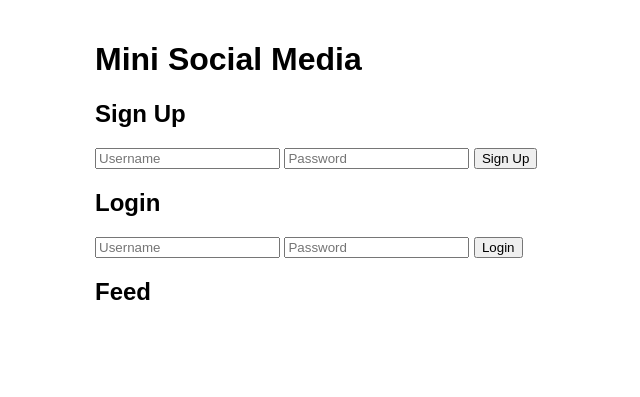
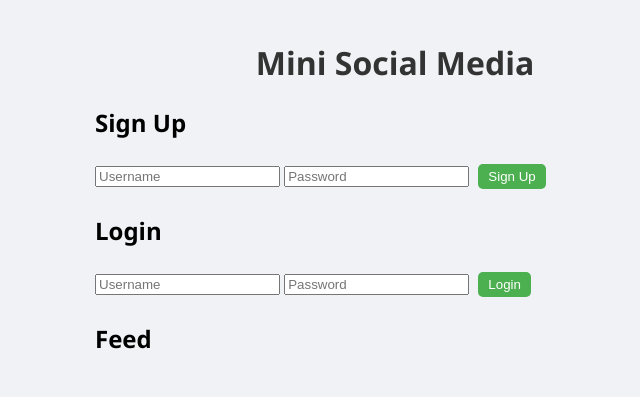
Before and after one commit to philipcafer-hub/social-app, a website: page public/index.html in a window 1280 px wide. Shown: the whole page, without its empty margins (245-885 px from the left). Drawn offline with Linux system fonts and the light colour scheme.

Commit message:
Update style.css

```diff
--- a/public/style.css
+++ b/public/style.css
@@ -1,18 +1,36 @@
 body {
-  font-family: Arial, sans-serif;
+  font-family: 'Segoe UI', sans-serif;
   max-width: 600px;
   margin: auto;
   padding: 20px;
+  background: #f0f2f5;
 }
+
+h1 { text-align: center; color: #333; }
 
 textarea {
   width: 100%;
   height: 80px;
+  padding: 10px;
+  border-radius: 8px;
+  border: 1px solid #ccc;
 }
 
+button {
+  margin: 5px;
+  padding: 5px 10px;
+  border-radius: 5px;
+  cursor: pointer;
+  border: none;
+  background-color: #4caf50;
+  color: white;
+}
+button:hover { opacity: 0.8; }
+
 .post {
-  border: 1px solid #ccc;
-  padding: 10px;
-  margin: 8px 0;
-  border-radius: 8px;
+  background: white;
+  border-radius: 10px;
+  padding: 15px;
+  margin: 10px 0;
+  box-shadow: 0px 2px 5px rgba(0,0,0,0.1);
 }
```
